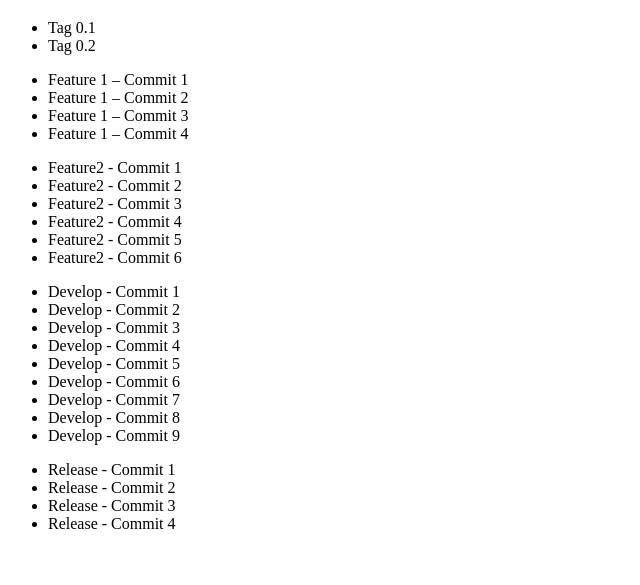
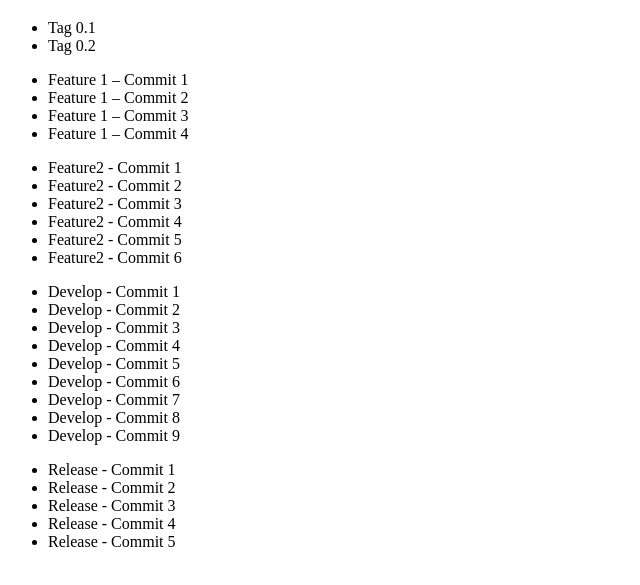
Before and after one commit to murete/MSC_DWEC_Tarea01, a plain HTML site: page index.html in a window 1280 px wide. Shown: the part 61-646 px from the top of the page, without its empty margins (0-640 px from the left). Drawn offline with Linux system fonts and the light colour scheme.

Commit message:
Release: commit 5

```diff
--- a/index.html
+++ b/index.html
@@ -44,6 +44,7 @@
         <li>Release - Commit 2</li>
         <li>Release - Commit 3</li>
         <li>Release - Commit 4</li>
+        <li>Release - Commit 5</li>
     </ul>
 
 </body>
```
